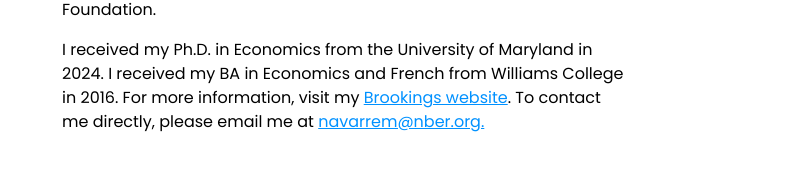
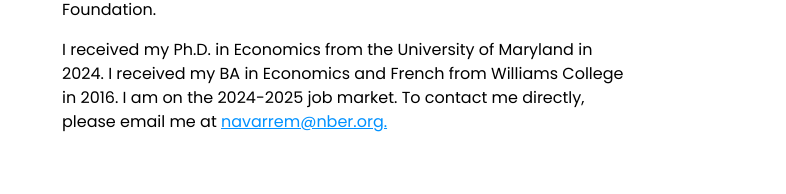
Before and after one commit to mnav-umd/mnav-umd.github.io, a plain HTML site: page index.html in a window 1280 px wide. Shown: the part 308-502 px from the top of the page, 494-1280 px from the left. Drawn offline with nearby package versions, Linux system fonts and the light colour scheme.

Commit message:
Update index.html
Job market and delete Brookings

```diff
--- a/index.html
+++ b/index.html
@@ -56,7 +56,7 @@
                    <h4>Welcome!</h4>
                   <p class="mt-1">I am a Postdoctoral Fellow at the National Bureau of Economic Research. Before joining the NBER, I was the inaugural Alice Rivlin Dissertation Fellow at the Hutchins Center on Fiscal and Monetary Policy. I was also an economist at the U.S. Census Bureau, where I worked on projects designed to modernize key economic statistics such as inflation using scanner-level data. I continue to work on the <a target="_blank" href="https://ebp-projects.isr.umich.edu/RESET/">RESET</a> project, which is supported by grants from the Alfred P. Sloan Foundation.</p>
                   <p>I received my Ph.D. in Economics from the University of Maryland in 2024. I received my BA in Economics and French from Williams College in 2016.
-                  For more information, visit my <a target="_blank" href="https://www.brookings.edu/experts/michael-navarrete/">Brookings website</a>.</a> To contact me directly, please email me at <a href="mailto:navarrem@nber.org">navarrem@nber.org.</a>
+                  I am on the 2024-2025 job market. To contact me directly, please email me at <a href="mailto:navarrem@nber.org">navarrem@nber.org.</a>
                      </p>
                </div>
          </div>
```
